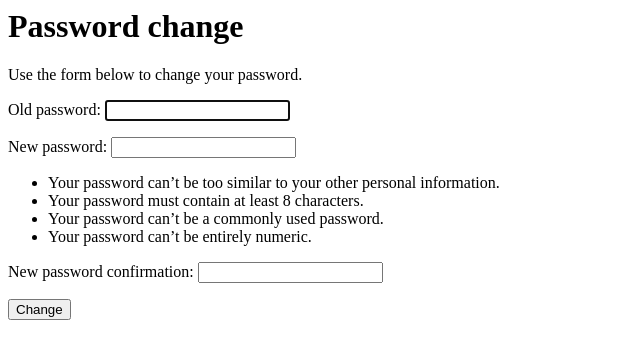
After one commit to VHerasimovich/Library_accounting_system, a Django app: page /password_change/ in a window 1280 px wide. The commit adds this page. Shown: the top 359 px of the page, without its empty margins (0-640 px from the left). Run offline with Django 3.2, Linux system fonts and the light colour scheme; the visitor is signed in with stand-in values (Sample User, id 1).

Commit message:
Add change password function.

```diff
--- a/elibrary/accounting/templates/registration/logged_out.html
+++ b/elibrary/accounting/templates/registration/logged_out.html
@@ -1,5 +1,5 @@
 {% block content %}
     <h1>Logged out</h1>
     <p>You have been successfully logged out.
-        You can <a href="{% url "login" %}">log-in again</a>.</p>
+        You can <a href="{% url "login" %}">log-in</a> again.</p>
 {% endblock %}
--- /dev/null
+++ b/elibrary/accounting/templates/registration/password_change_done.html
@@ -0,0 +1,5 @@
+{% block content %}
+    <h1>Password changed</h1>
+    <p>You have been successfully changed your password!
+        You can <a href="{% url "login" %}">log-in</a> with new password..</p>
+{% endblock %}
--- /dev/null
+++ b/elibrary/accounting/templates/registration/password_change_form.html
@@ -0,0 +1,12 @@
+<h1>Password change</h1>
+
+{% block content %}
+
+<p>Use the form below to change your password.</p>
+<form action="." method="post">
+    {{ form.as_p }}
+    <p><input type="submit" value="Change"></p>
+    {% csrf_token %}
+</form>
+
+{% endblock %}
--- a/elibrary/elibrary/urls.py
+++ b/elibrary/elibrary/urls.py
@@ -21,6 +21,8 @@ from django.urls import path, include
 urlpatterns = [
     path('login/', auth_views.LoginView.as_view(), name='login'),
     path('logout/', auth_views.LogoutView.as_view(), name='logout'),
+    path('password_change/', auth_views.PasswordChangeView.as_view(), name='password_change'),
+    path('password_change_done/', auth_views.PasswordChangeDoneView.as_view(), name='password_change_done'),
     path('admin/', admin.site.urls),
     path('accounting/', include('accounting.urls')),
 ]
```
